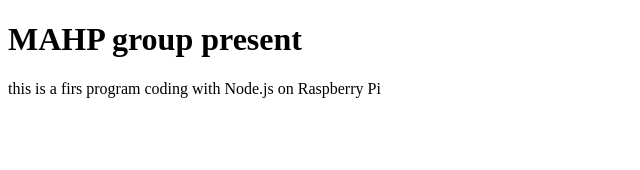
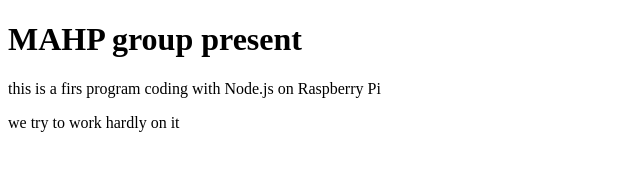
Before and after one commit to hlarian/P01.server-side.node, a plain HTML site: page index.html in a window 1280 px wide. Shown: the whole page, without its empty margins (0-640 px from the left). Drawn offline with Linux system fonts and the light colour scheme.

Commit message:
add a paragraph to index

```diff
--- a/index.html
+++ b/index.html
@@ -7,6 +7,6 @@
 <body>
 <H1>MAHP group present</H1>
 <p>this is a firs program coding with Node.js on Raspberry Pi</p>
-
+<p>we try to work hardly on it</p>
 </body>
 </html>
```
